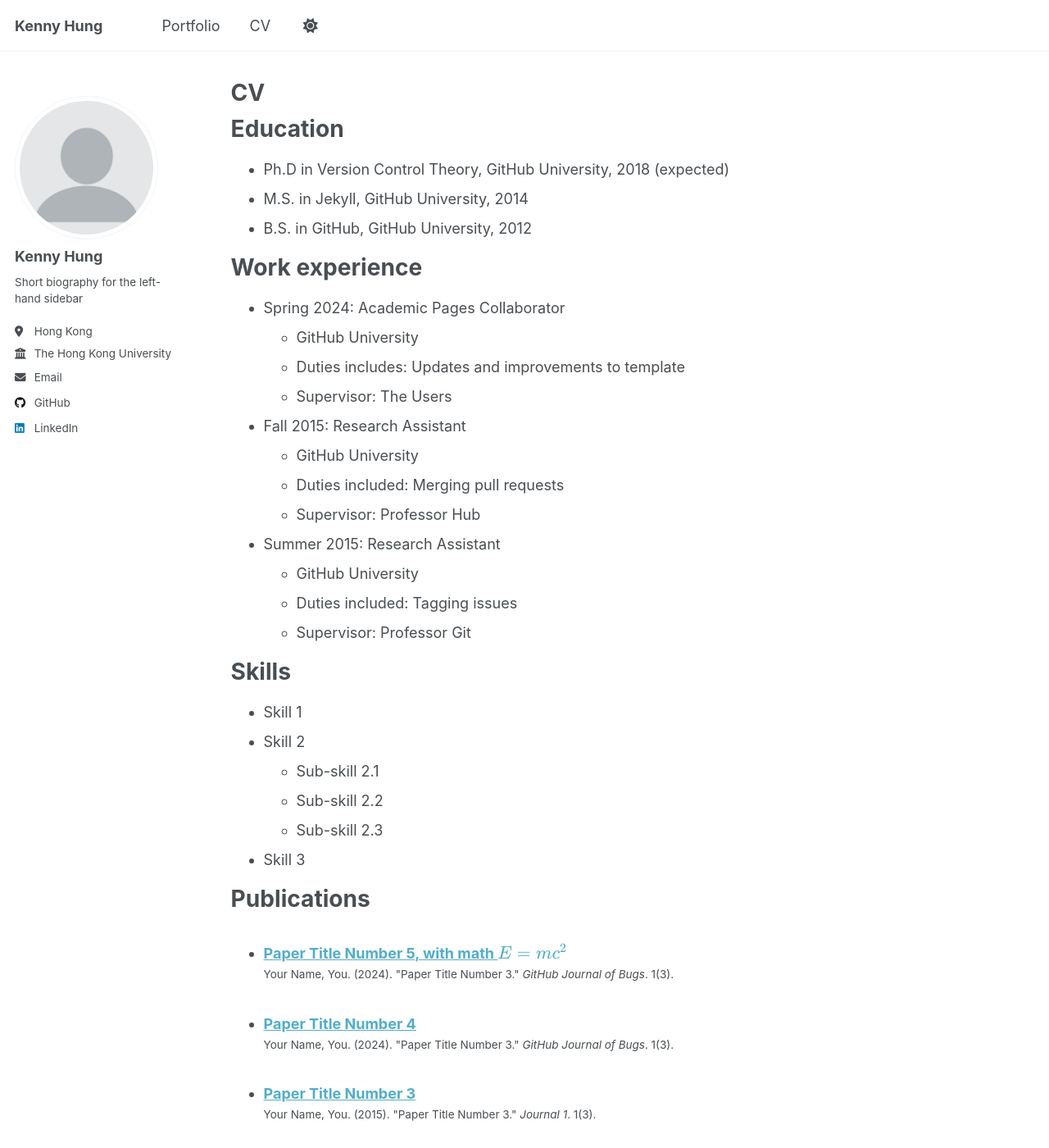
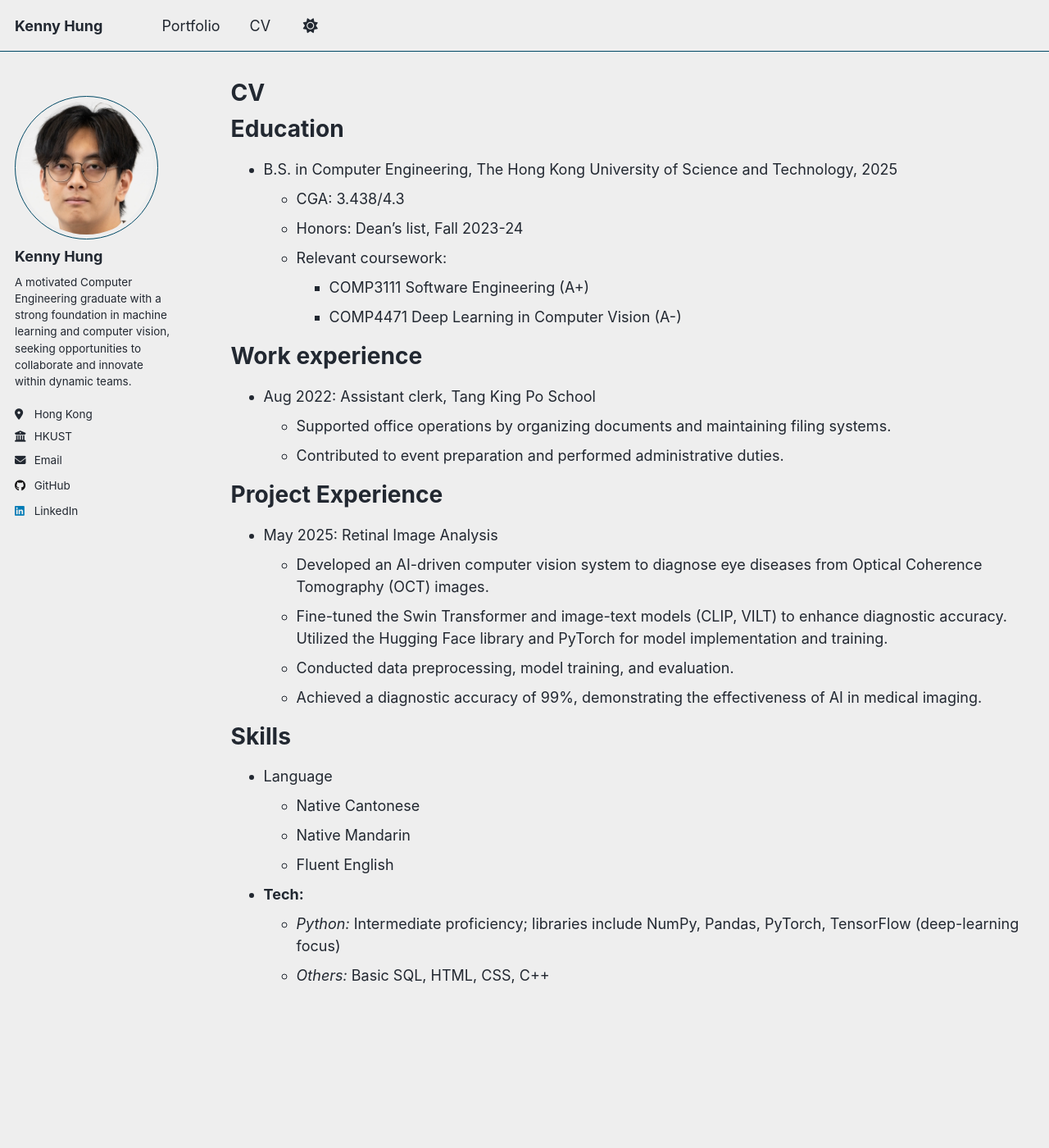
Before and after one commit to kennyhungkl/kennyhungkl.github.io, a Jekyll site: the page built from _pages/cv.md, in a window 1280 px wide and 1400 px high. Shown: the whole window at 82% size. Built offline with Jekyll 4.4.1, drawn with Linux system fonts in a browser that asks for light colours; a script that is not in the unit is left out; some of the changed text lies outside the part shown.

Commit message:
docs: update profile content and cv with personal details
- Update profile image and bio with more detailed personal information
- Replace template content in CV with actual education, work experience, and skills
- Change site theme to "air" for better visual appearance

```diff
--- a/_config.yml
+++ b/_config.yml
@@ -8,7 +8,7 @@
 
 # Basic Site Settings
 locale                   : "en-US"
-site_theme               : "default" # Currently available options are "default", "air"
+site_theme               : "air" # Currently available options are "default", "air"
 title                    : "Kenny Hung"
 title_separator          : "-"
 name                     : &name "Kenny Hung"
@@ -26,9 +26,9 @@ author:
   avatar           : "profile.png"
   name             : "Kenny Hung"
   pronouns         : # example: "she/her"
-  bio              : "Short biography for the left-hand sidebar"
+  bio              : "A motivated Computer Engineering graduate with a strong foundation in machine learning and computer vision, seeking opportunities to collaborate and innovate within dynamic teams."
   location         : "Hong Kong"
-  employer         : "The Hong Kong University of Science and Technology"
+  employer         : "HKUST"
   uri              : # URL
   email            : "kennyhungkl@gmail.com"
 
--- a/_pages/cv.md
+++ b/_pages/cv.md
@@ -11,54 +11,33 @@ redirect_from:
 
 Education
 ======
-* Ph.D in Version Control Theory, GitHub University, 2018 (expected)
-* M.S. in Jekyll, GitHub University, 2014
-* B.S. in GitHub, GitHub University, 2012
+* B.S. in Computer Engineering, The Hong Kong University of Science and Technology, 2025
+  * CGA: 3.438/4.3
+  * Honors: Dean's list, Fall 2023-24
+  * Relevant coursework:
+    * COMP3111 Software Engineering (A+)
+    * COMP4471 Deep Learning in Computer Vision (A-)
 
 Work experience
 ======
-* Spring 2024: Academic Pages Collaborator
-  * GitHub University
-  * Duties includes: Updates and improvements to template
-  * Supervisor: The Users
+* Aug 2022: Assistant clerk, Tang King Po School
+  * Supported office operations by organizing documents and maintaining filing systems.
+  * Contributed to event preparation and performed administrative duties.
 
-* Fall 2015: Research Assistant
-  * GitHub University
-  * Duties included: Merging pull requests
-  * Supervisor: Professor Hub
-
-* Summer 2015: Research Assistant
-  * GitHub University
-  * Duties included: Tagging issues
-  * Supervisor: Professor Git
+Project Experience
+======
+* May 2025: Retinal Image Analysis
+  * Developed an AI-driven computer vision system to diagnose eye diseases from Optical Coherence Tomography (OCT) images.
+  * Fine-tuned the Swin Transformer and image-text models (CLIP, VILT) to enhance diagnostic accuracy. Utilized the Hugging Face library and PyTorch for model implementation and training.
+  * Conducted data preprocessing, model training, and evaluation.
+  * Achieved a diagnostic accuracy of 99%, demonstrating the effectiveness of AI in medical imaging.
 
 Skills
 ======
-* Skill 1
-* Skill 2
-  * Sub-skill 2.1
-  * Sub-skill 2.2
-  * Sub-skill 2.3
-* Skill 3
-
-Publications
-======
-  <ul>{% for post in site.publications reversed %}
-    {% include archive-single-cv.html %}
-  {% endfor %}</ul>
-
-Talks
-======
-  <ul>{% for post in site.talks reversed %}
-    {% include archive-single-talk-cv.html  %}
-  {% endfor %}</ul>
-
-Teaching
-======
-  <ul>{% for post in site.teaching reversed %}
-    {% include archive-single-cv.html %}
-  {% endfor %}</ul>
-
-Service and leadership
-======
-* Currently signed in to 43 different slack teams
+* Language
+  * Native Cantonese
+  * Native Mandarin
+  * Fluent English
+* **Tech:**
+  - *Python:* Intermediate proficiency; libraries include NumPy, Pandas, PyTorch, TensorFlow (deep-learning focus)
+  - *Others:* Basic SQL, HTML, CSS, C++
```
Also changed, not shown: _portfolio/portfolio-1.md (+3 -2 lines), images/profile.png.
